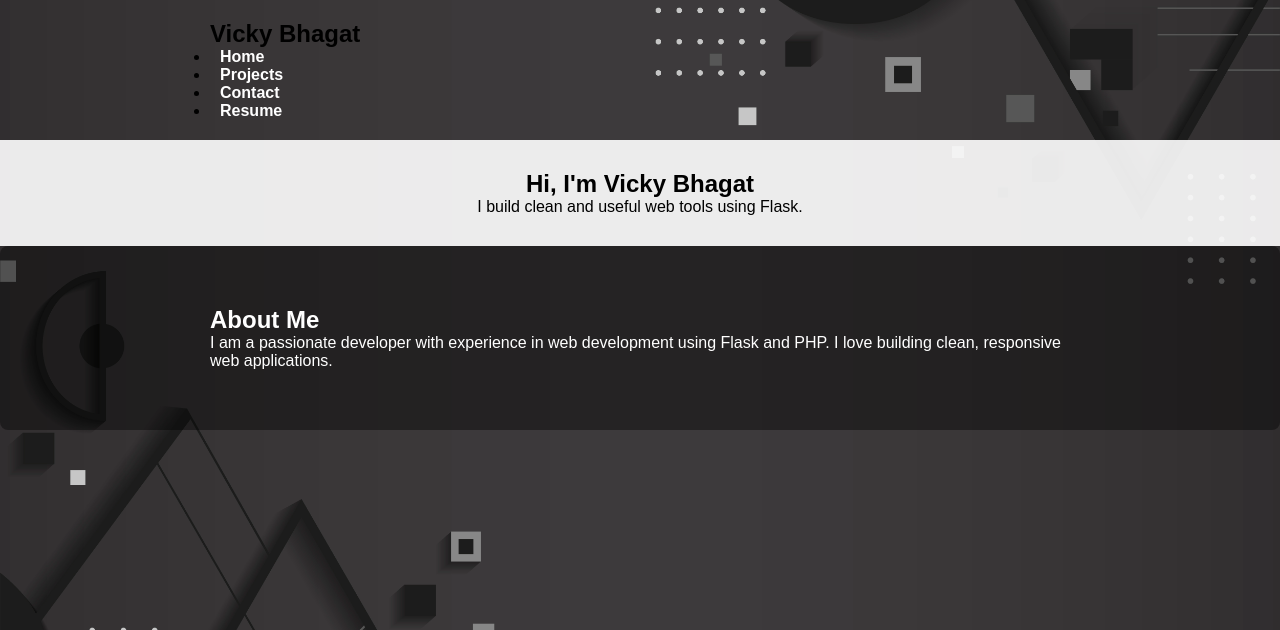
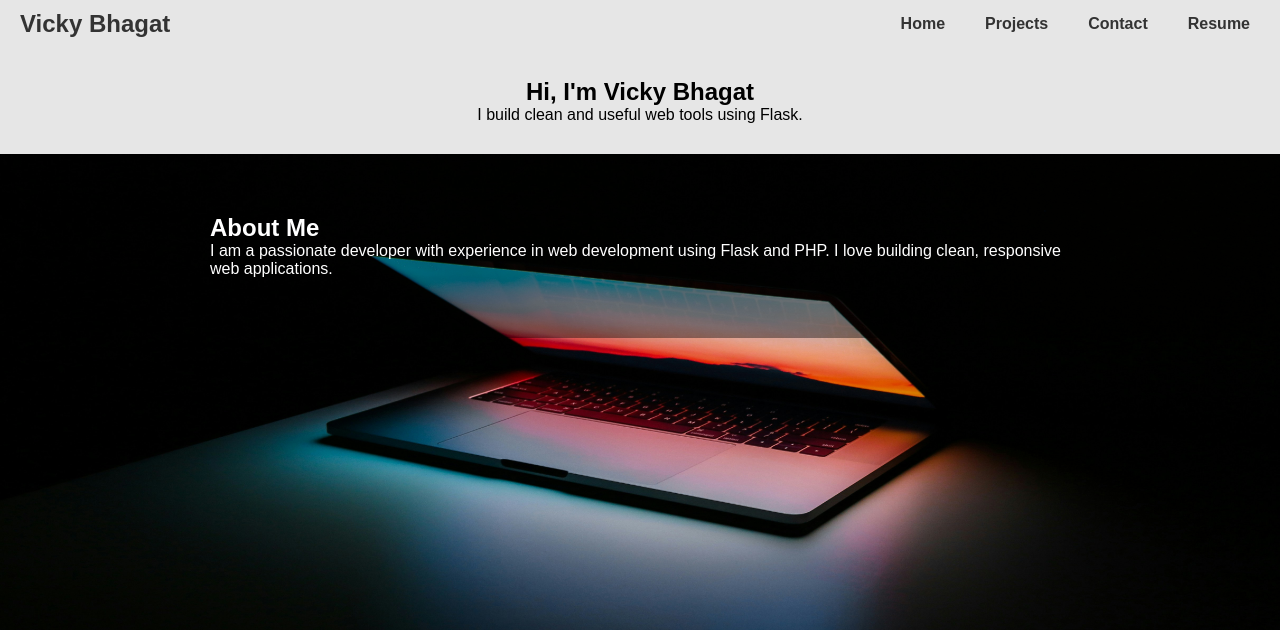
Before and after one commit to vickybhagat18/flask-portfolio, a Flask app: page / in a window 1280 px wide. Shown: the top 630 px of the page. Run offline with Flask 3, Linux system fonts and the light colour scheme.

Commit message:
Updated background image and index.html

```diff
--- a/templates/index.html
+++ b/templates/index.html
@@ -5,12 +5,46 @@
   <meta name="viewport" content="width=device-width, initial-scale=1.0"/>
   <title>Vicky Bhagat</title>
   <link rel="stylesheet" href="{{ url_for('static', filename='css/style.css') }}" />
+  <style>
+    nav {
+      background-color: rgba(255, 255, 255, 0.9);
+      padding: 10px 20px;
+      display: flex;
+      justify-content: space-between;
+      align-items: center;
+      position: sticky;
+      top: 0;
+      z-index: 999;
+      box-shadow: 0 2px 5px rgba(0,0,0,0.1);
+    }
+    nav h1 {
+      margin: 0;
+      font-size: 24px;
+      color: #333;
+    }
+    nav ul {
+      list-style: none;
+      display: flex;
+      gap: 20px;
+    }
+    nav ul li {
+      display: inline;
+    }
+    nav ul li a {
+      text-decoration: none;
+      color: #333;
+      font-weight: bold;
+      transition: color 0.3s ease;
+    }
+    nav ul li a:hover {
+      color: #007bff;
+    }
+  </style>
 </head>
 <body>
 
   <!-- Navbar -->
   <nav>
-    <div class="container">
     <h1>Vicky Bhagat</h1>
     <ul>
       <li><a href="{{ url_for('home') }}">Home</a></li>
@@ -18,7 +52,6 @@
       <li><a href="{{ url_for('contact') }}">Contact</a></li>
       <li><a href="{{ url_for('static', filename='resume/Vicky_Bhagat_Resume.pdf') }}" target="_blank">Resume</a></li>
     </ul>
-    </div>
   </nav>
 
   <!-- Hero Section -->
```
Also changed, not shown: static/images/backimage.jpg. Lines whose indentation alone changed are shown as unchanged.
